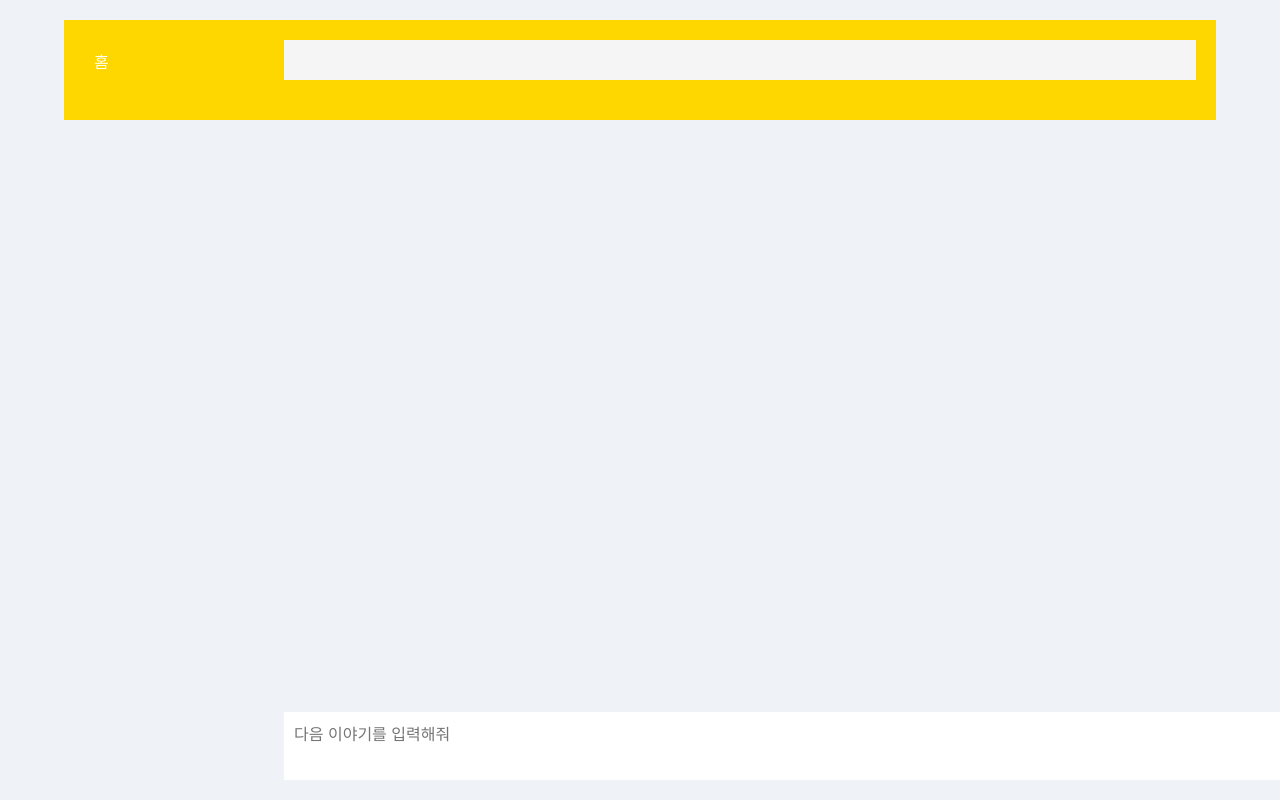
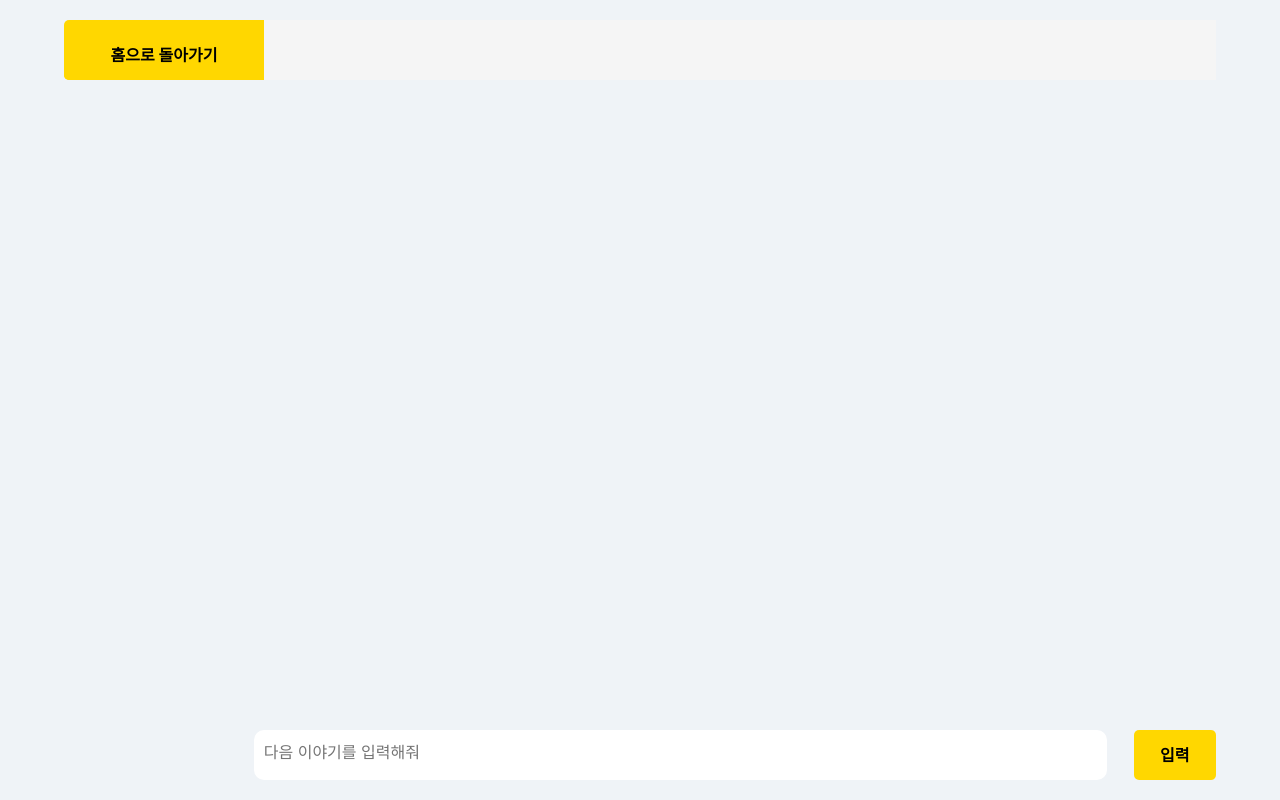
Before and after one commit to suminl22/talkative-fairy-tale-front, a React (Create React App) app: page /chat in a window 1280 px wide. Built offline with nearby package versions, Linux system fonts and the light colour scheme.

Commit message:
edit: chat.js design done

```diff
--- a/src/routes/Chat.js
+++ b/src/routes/Chat.js
@@ -1,24 +1,35 @@
 import React, { useState, useRef, useEffect } from 'react';
 import ChatBubble from '../components/ChatBubble';
-import { Link, useNavigate } from 'react-router-dom';
+import { Link } from 'react-router-dom';
 
 function Chat() {
     const [isComposing, setIsComposing] = useState(false);
     const [messages, setMessages] = useState([]);
     const messagesRef = useRef(null);
     const isAtBottomRef = useRef(true); // 맨 아래로 스크롤되었는지 여부를 추적하는 ref
-    const navigate = useNavigate();
 
     useEffect(() => {
+        const scrollToBottom = () => {
+            if (messagesRef.current && isAtBottomRef.current) {
+                messagesRef.current.scrollTop = messagesRef.current.scrollHeight;
+            }
+        };
+
+        scrollToBottom();
+    }, [messages]);
+
     const handleScroll = () => {
         const { scrollTop, scrollHeight, clientHeight } = messagesRef.current;
         isAtBottomRef.current = scrollTop + clientHeight >= scrollHeight;
     };
 
+    useEffect(() => {
         if (messagesRef.current) {
             messagesRef.current.addEventListener('scroll', handleScroll);
             return () => {
+                if (messagesRef.current) {
                     messagesRef.current.removeEventListener('scroll', handleScroll);
+                }
             };
         }
     }, []);
@@ -33,11 +44,33 @@ function Chat() {
 
     const handleKeyPress = (event) => {
         if (event.key === 'Enter') {
-            if (!event.shiftKey && !isComposing) {
+            if (event.shiftKey) {
+                if (!isComposing) {
+                    event.preventDefault();
+                    insertAtCaret('\n');
+                }
+            } else {
+                if (!isComposing) {
                     event.preventDefault();
                     sendMessage();
                 }
             }
+        }
+    };
+
+    const insertAtCaret = (text) => {
+        const txtarea = document.getElementById('message-input');
+        const scrollPos = txtarea.scrollTop;
+        let caretPos = txtarea.selectionStart;
+
+        const front = txtarea.value.substring(0, caretPos);
+        const back = txtarea.value.substring(txtarea.selectionEnd, txtarea.value.length);
+        txtarea.value = front + text + back;
+        caretPos = caretPos + text.length;
+        txtarea.selectionStart = caretPos;
+        txtarea.selectionEnd = caretPos;
+        txtarea.focus();
+        txtarea.scrollTop = scrollPos;
     };
 
     const sendMessage = () => {
@@ -48,21 +81,30 @@ function Chat() {
             const userMessage = { text: messageText, isUser: true };
             setMessages(prevMessages => [...prevMessages, userMessage]);
 
-            // 가짜 응답을 추가합니다.
             simulateComputerResponse(messageText);
 
+            // 입력창을 초기화합니다.
             input.value = '';
         }
     };
 
     const simulateComputerResponse = (inputText) => {
+        // 가짜 응답을 생성합니다.
         const length = inputText.length;
         const simulatedText = '가짜 응답 '.repeat(Math.ceil(length / 6)).trim();
 
+        // 1초 동안 '···'을 표시합니다.
+        const typingMessage = { text: '···', isUser: false };
+        setMessages(prevMessages => [...prevMessages, typingMessage]);
+
+        // 1초 후에 가짜 응답을 표시합니다.
+        setTimeout(() => {
             // 가짜 응답을 생성하여 추가합니다.
             const computerMessage = { text: simulatedText, isUser: false };
-        setMessages(prevMessages => [...prevMessages, computerMessage]);
+            setMessages(prevMessages => [...prevMessages.filter(msg => msg.text !== '···'), computerMessage]);
+        }, 1000);
     };
+
 
     const handleInputChange = () => {
         // 입력창의 값이 변경될 때마다 스크롤을 가장 아래로 내립니다.
@@ -72,25 +114,21 @@ function Chat() {
         }
     };
 
-    const handleGoBack = () => {
-        navigate('/home'); // 홈으로 이동
-    };
-
     return (
-        <div id="container" style={{ backgroundColor: '#FFD700', display: 'flex' }}>
-            <div id="sidebar" style={{ width: '200px', backgroundColor: '#FFD700', padding: '20px' }}>
-                <Link to="/home" style={{ textDecoration: 'none' }}>
-                    <button className="nav-button" style={{ marginBottom: '20px' }}>홈</button>
+        <div id="container" style={{ backgroundColor: '#FFD700', display: 'flex', borderRadius: '5px' }}>
+            <div id="sidebar" style={{ height: '50px', width: '200px', backgroundColor: '#FFD700', padding: '20px', display: 'flex', justifyContent: 'center', alignItems: 'center', marginTop: '10px', borderRadius: '5px' }}>
+                <Link to="/home" style={{ textDecoration: 'none', color: 'black', fontWeight: 'bold', fontSize: '16', position: 'fix'}}>
+                    홈으로 돌아가기
                 </Link>
                 {/* 로그 부분은 여기에 추가 */}
             </div>
-            <div id="content" style={{ flex: '1', padding: '20px' }}>
             <div id="chat-area" ref={messagesRef} style={{ maxHeight: 'calc(100vh - 100px)', overflowY: 'auto' }}>
                 {messages.map((message, index) => (
                     <ChatBubble key={index} message={message.text} isUser={message.isUser} />
                 ))}
             </div>
-                <div id="input-area" style={{ display: 'flex', width: '100%', position: 'fixed', bottom: 0 }}>
+            <div id="input-area" style={{ display: 'flex', width: '90%', height: '50px', position: 'fixed', bottom: 20 }}>
+            <div style={{ width: '20%', height: '80%' }}></div> {/* 공간 추가 */}
                 <textarea
                     id="message-input"
                     placeholder="다음 이야기를 입력해줘"
@@ -98,10 +136,31 @@ function Chat() {
                     onCompositionStart={handleCompositionStart}
                     onCompositionEnd={handleCompositionEnd}
                     onChange={handleInputChange}
-                        style={{ width: 'calc(100% - 120px)', height: '80%', marginBottom: 20, border: 'none', outline: 'none' }} // 입력창의 높이를 현재 크기의 80%로 설정
+                    style={{
+                        width: 'calc(100% - 120px)',
+                        height: '100%',
+                        marginBottom: 20,
+                        border: 'none',
+                        outline: 'none',
+                        borderRadius: '10px', // 테두리를 둥글게 만듭니다.
+                        paddingRight: '10px' // 오른쪽 여백을 추가하여 텍스트와 테두리 사이의 간격을 조정합니다.
+                    }} // 입력창의 높이를 현재 크기의 80%로 설정
                 ></textarea>
-                    <button onClick={sendMessage} style={{ width: '100px', height: '40px', marginLeft: '10px', backgroundColor: '#007bff', color: '#fff', border: 'none', cursor: 'pointer' }}>입력</button>
-                </div>
+
+                <div style={{ width: '20px', height: '80%' }}></div> {/* 공간 추가 */}
+                <button onClick={sendMessage} style={{
+                        width: '100px',
+                        height: '100%', // 입력 창과 높이를 동일하게 설정합니다.
+                        marginLeft: '10px',
+                        backgroundColor: '#FFD700',
+                        color: '#fff',
+                        border: 'none',
+                        cursor: 'pointer',
+                        borderRadius: '5px', // 테두리를 둥글게 만듭니다.
+                        color: 'black',
+                        fontWeight: 'bold', // 입력 텍스트를 굵게 만듭니다.
+                        fontSize: '16px', // 폰트 크기를 조정합니다.
+                    }}>입력</button>
             </div>
         </div>
     );
```
Lines whose indentation alone changed are shown as unchanged.
